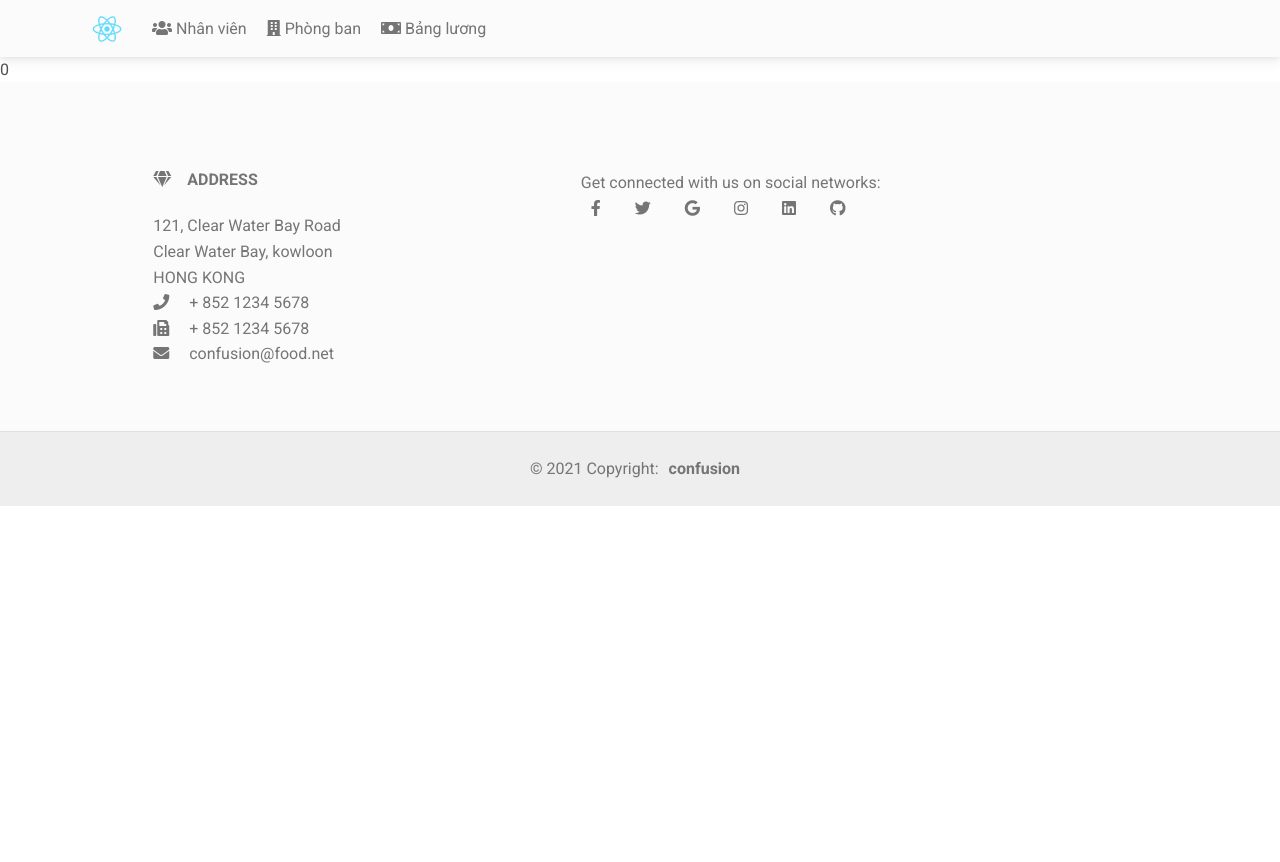
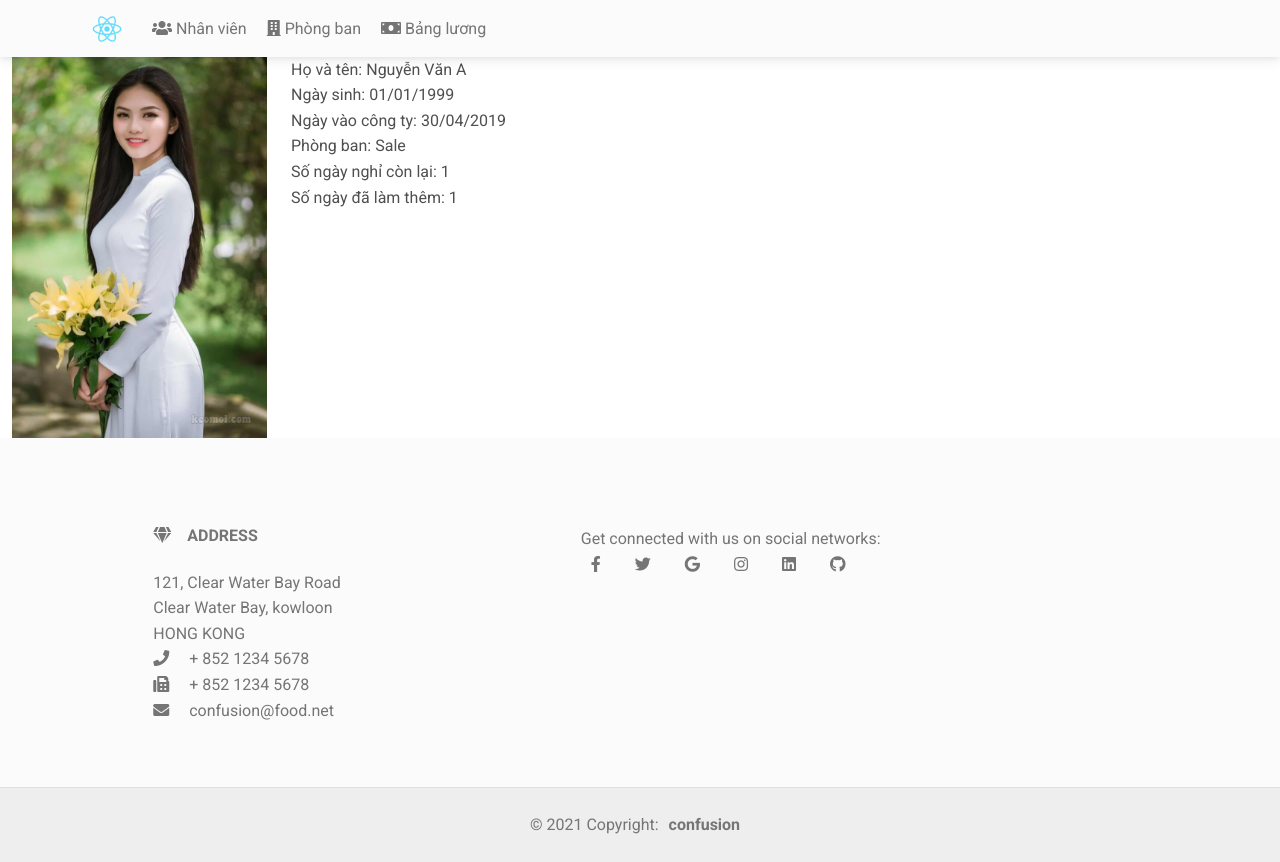
Before and after one commit to BrianCodeNha/FunixReactJSASM, a React (Create React App) app: page /0 in a window 1280 px wide. Before the commit the page ends 800 px from the top, so only its background shows below. Built offline with nearby package versions, Linux system fonts and the light colour scheme.

Commit message:
hoan thanh employee

```diff
--- a/package.json
+++ b/package.json
@@ -7,6 +7,8 @@
     "@testing-library/react": "^12.1.4",
     "@testing-library/user-event": "^13.5.0",
     "bootstrap": "^5.1.3",
+    "dateformat": "^5.0.3",
+    "formatdate": "^0.3.3",
     "mdb-react-ui-kit": "^2.4.0",
     "react": "^17.0.2",
     "react-bootstrap": "^2.2.1",
--- a/src/components/Employee.js
+++ b/src/components/Employee.js
@@ -1,13 +1,31 @@
-import React from 'react'
+import React from "react";
+import dateFormat from 'dateformat'
 import {useParams} from 'react-router-dom'
 
 export default function Employee(props) {
+  const id = useParams().staffId;
+  const idList = props.staffs.map((a) => a.id)
+  const index = idList.indexOf(parseInt(id))
+  const staff = props.staffs[index] // có thể dùng trực tiếp id, tuy nhiên do id và index trùng nhau nên mới được, nếu id # index phải phải dùng cách như trên
 
-  const param = useParams()
+  // ngoài ra có thể truyền props từ main component là từng employee, thông qua việc click vào hình, tuy nhiên bắt phải có event click thì mới chạy được, còn nếu reload loại trang sẽ cho ra trang trắng vì không có load data từ event onClick.
+
 
   return (
-    <div>
-     {param.staffId}
+    <div className="row container">
+      <div className="col-12 col-md-4 col-lg-3">
+        <img src={staff.image} alt={staff.name} />
+      </div>
+      <div className="col-12 col-md-8 col-lg-9">
+        <p>
+          Họ và tên: {staff.name} <br />
+          Ngày sinh: {dateFormat(staff.doB,"dd/mm/yyyy")}<br />
+          Ngày vào công ty: {dateFormat(staff.startDate,"dd/mm/yyyy")}<br />
+          Phòng ban: {staff.department.name}<br />
+          Số ngày nghỉ còn lại: {staff.annualLeave}<br />
+          Số ngày đã làm thêm: {staff.overTime}<br />
+        </p>
+      </div>
     </div>
-  )
+  );
 }
```
Also changed, not shown: 1 other file (tests, documents, lock files or other folders).
